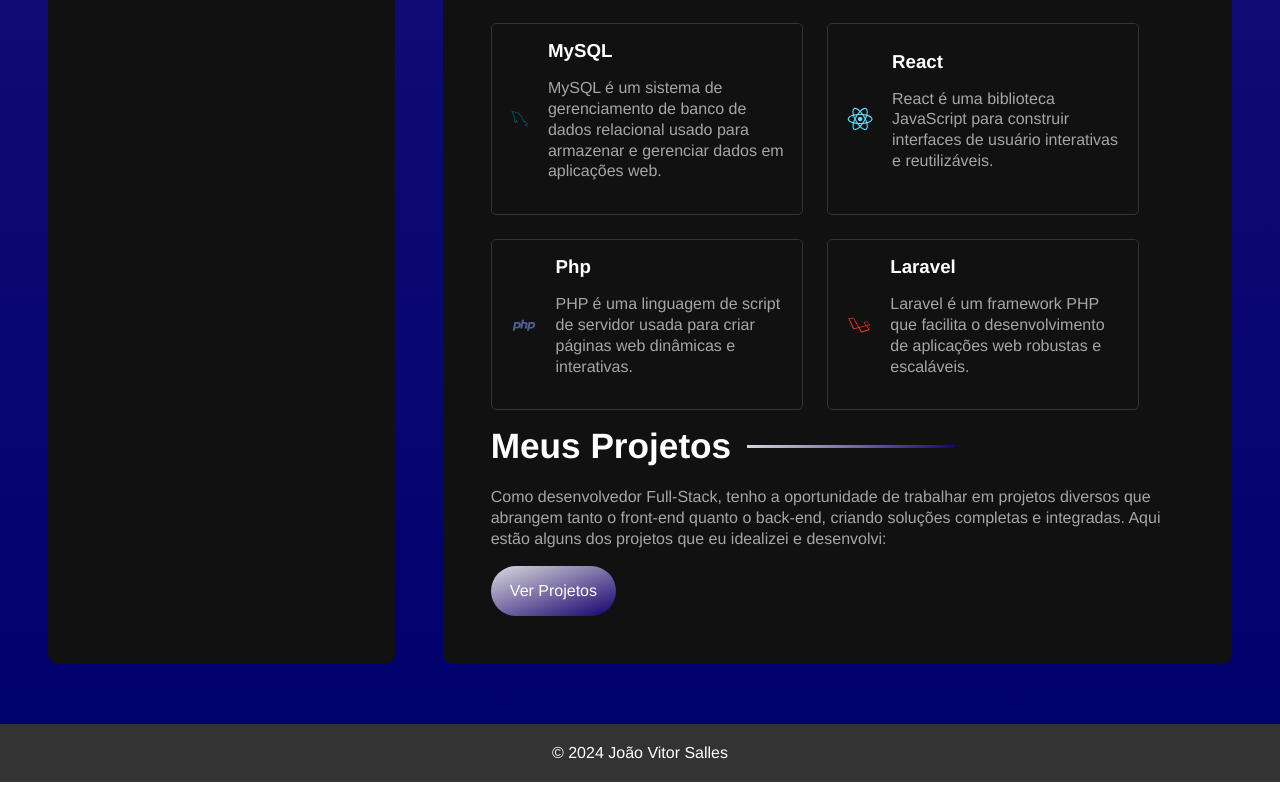
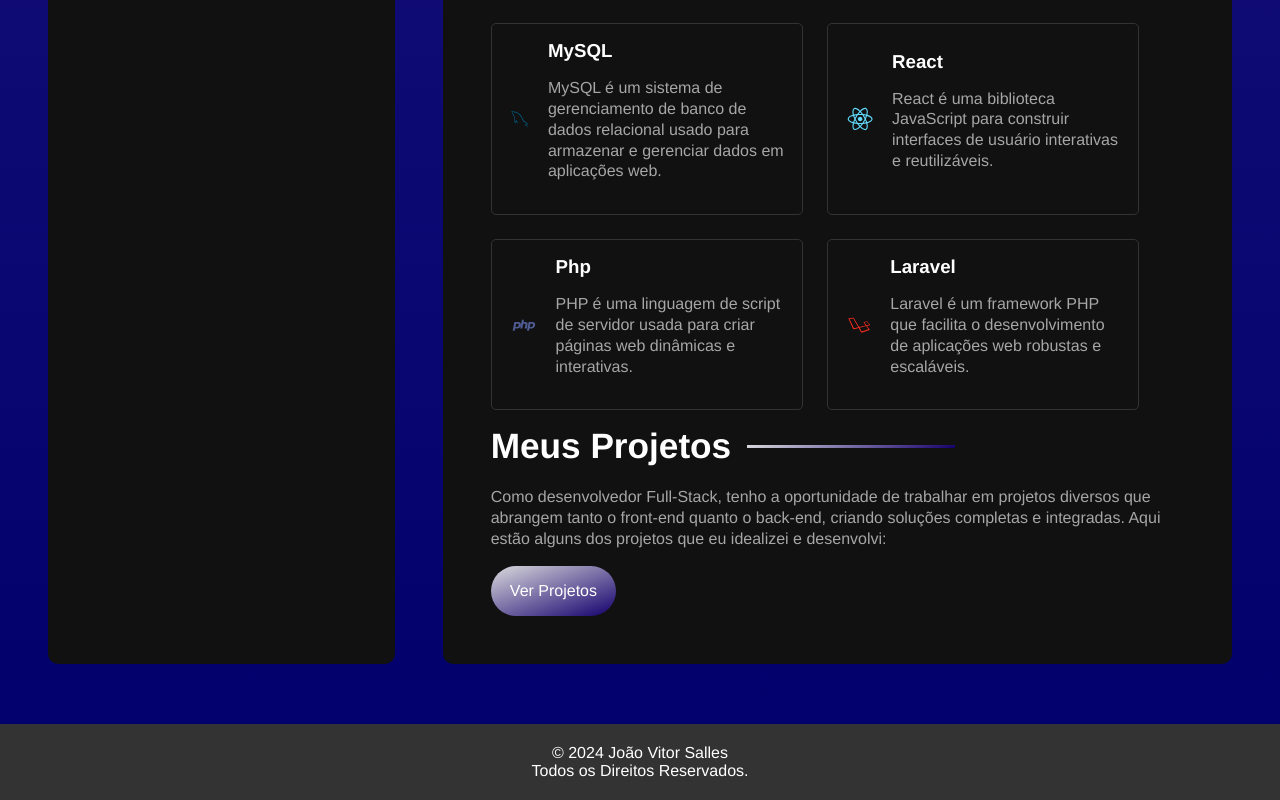
Before and after one commit to salles18/meu_site, a React (Vite) app: page / in a window 1280 px wide. Shown: the part 1008-1808 px from the top of the page. Built offline with nearby package versions, Linux system fonts and the light colour scheme.

Commit message:
commit alteracao footer

```diff
--- a/src/components/Footer.jsx
+++ b/src/components/Footer.jsx
@@ -7,6 +7,7 @@
     <footer>
       <div className="footer-content">
         <p>&copy; 2024 João Vitor Salles</p>
+        <p>Todos os Direitos Reservados.</p>
       </div>
     </footer>
   );
```
